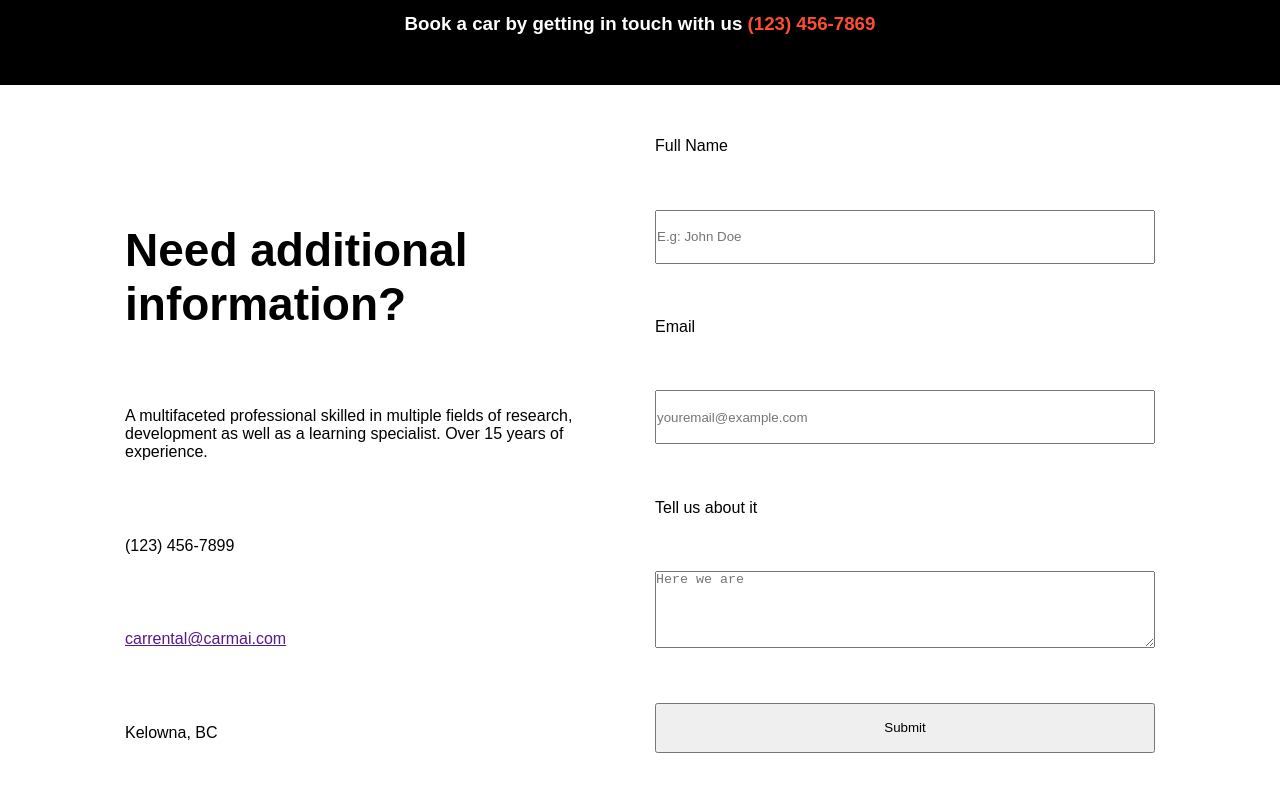
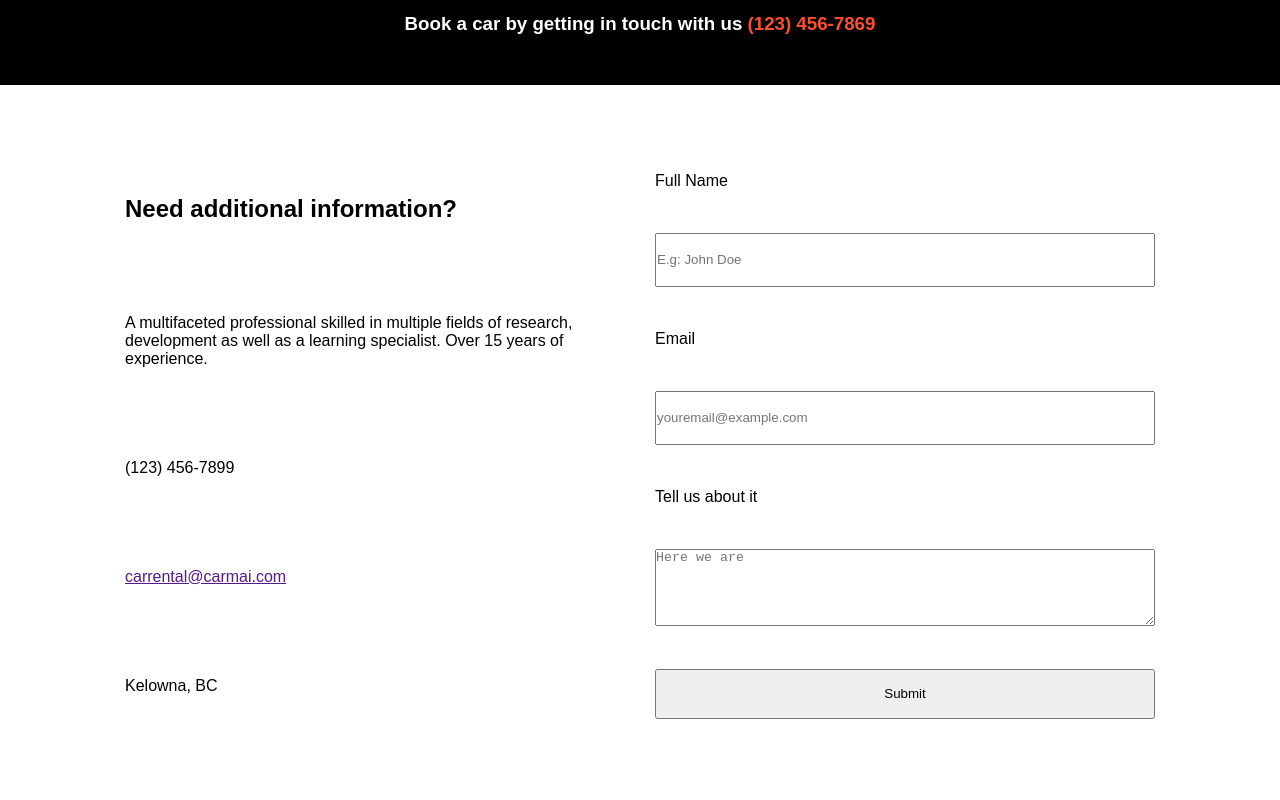
Before and after one commit to Mohamad-Gh/React_Apps, a React (Create React App) app in the folder car-rental-app/: page /About in a window 1280 px wide. Shown: the part 1260-2060 px from the top of the page. Built offline with nearby package versions, Linux system fonts and the light colour scheme.

Commit message:
Create ContactDetals component

```diff
--- a/car-rental-app/src/components/About.jsx
+++ b/car-rental-app/src/components/About.jsx
@@ -5,6 +5,7 @@ import HeroSection from "./HeroSection";
 import ContentCard from "./ContentCard";
 import LogoText from "./LogoText";
 import Form from "./Form";
+import ContactDetails from "./ContactDetails";
 
 import carLogo from "../Assets/images/car-logo.png";
 import garageLogo from "../Assets/images/garage-logo.png";
@@ -48,8 +49,8 @@ function About() {
       />
       <div className="center-card">
         <div className="contentHero">
-          <ContentCard
-            h1="Need additional information?"
+          <ContactDetails
+            h2="Need additional information?"
             text="A multifaceted professional skilled in multiple fields of research, development as well as a learning specialist. Over 15 years of experience."
             tel="(123) 456-7899"
             email="carrental@carmai.com"
--- /dev/null
+++ b/car-rental-app/src/components/ContactDetails.jsx
@@ -0,0 +1,17 @@
+import React from "react";
+
+function ContactDetails(props) {
+  return (
+    <>
+      <h2>{props.h2}</h2>
+      <p>{props.text}</p>
+      <p>{props.tel}</p>
+      <a href="">
+        <p>{props.email}</p>
+      </a>
+      <p>{props.address}</p>
+    </>
+  );
+}
+
+export default ContactDetails;
--- a/car-rental-app/src/components/ContentCard.jsx
+++ b/car-rental-app/src/components/ContentCard.jsx
@@ -9,11 +9,6 @@ function ContentCard(props) {
         <span> {props.span}</span> {props.h1More}
       </h1>
       <p>{props.text}</p>
-      <p>{props.tel}</p>
-      <a href="">
-        <p>{props.email}</p>
-      </a>
-      <p>{props.address}</p>
     </>
   );
 }
--- a/car-rental-app/src/index.css
+++ b/car-rental-app/src/index.css
@@ -516,7 +516,7 @@ footer {
   gap: 30px;
   max-width: 500px;
   width: 500px;
-  height: 80vh;
+  height: 70vh;
   justify-content: space-around;
 }
 .logo-text-container {
```
